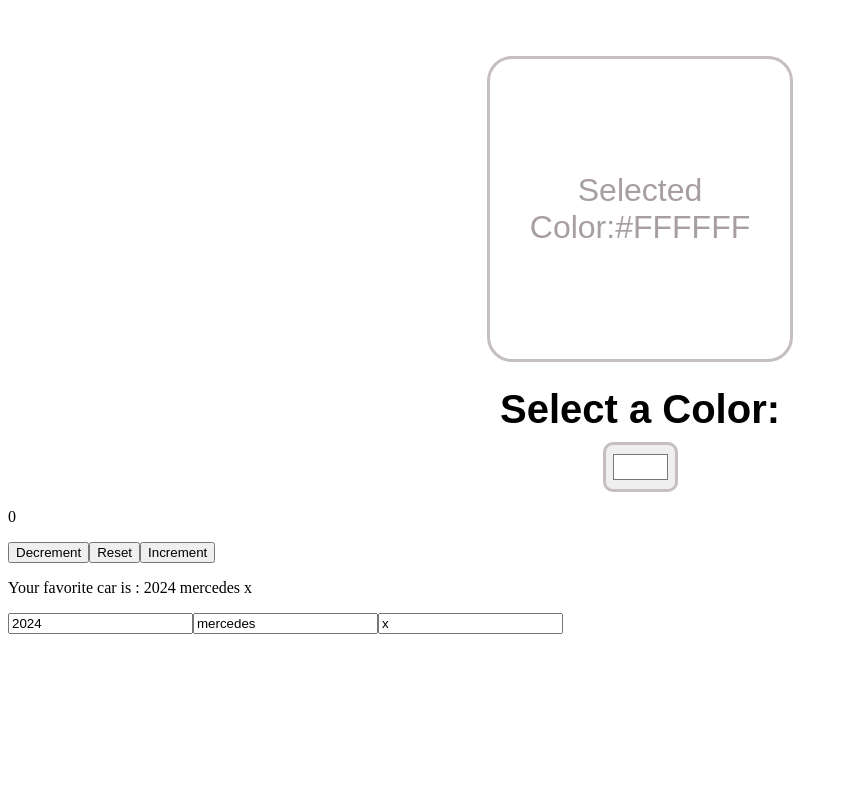
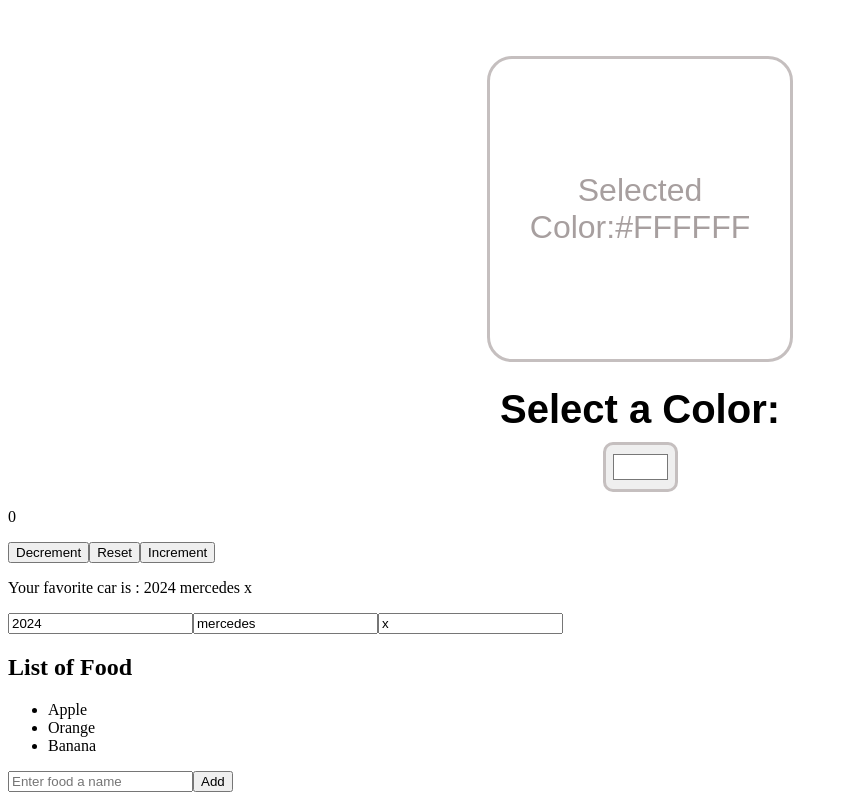
Before and after one commit to MelikeDemiralayy/react-works, a React (Vite) app: page / in a window 1280 px wide. Shown: the part 782-1582 px from the top of the page, without its empty margins (0-848 px from the left). Before the commit the page ends 1424 px from the top, so only its background shows below. Built offline with nearby package versions, Linux system fonts and the light colour scheme.

Commit message:
update array in state

```diff
--- a/src/App.jsx
+++ b/src/App.jsx
@@ -13,6 +13,7 @@ import OnChange from "./onChange"
 import ColorPicker from "./ColorPicker"
 import UpdaterFunction from "./UpdaterFunction"
 import UpdateObjects from "./UpdateObjects"
+import UpdateArrays from "./UpdateArrays"
 
 
 function App() {
@@ -37,6 +38,7 @@ function App() {
     <ColorPicker/>
     <UpdaterFunction/>
     <UpdateObjects/>
+    <UpdateArrays/>
      {/* <Footer/> */}
 
     </>
--- /dev/null
+++ b/src/UpdateArrays.jsx
@@ -0,0 +1,32 @@
+import { element } from 'prop-types';
+import React, {useState} from 'react'
+
+const UpdateArrays = () => {
+    const [foods, setFoods] = useState(["Apple" , "Orange" , "Banana"]);
+
+    function handleAddFood(){
+        const newFood = document.getElementById("foodInput").value;
+        document.getElementById("foodInput").value= "";
+        setFoods(f => [...f, newFood]);
+    }
+
+    function handleRemoveFood(index){
+setFoods(foods.filter((element,i) => i !== index))
+    }
+
+  return (
+    <div>
+        <h2>List of Food</h2>
+        <ul>
+            {foods.map((food,index) => <li key={index} onClick={() => handleRemoveFood(index)}>
+                {food}</li>)}
+        </ul>
+        <input type="text" id='foodInput' placeholder='Enter food a name' />
+
+        <button onClick={handleAddFood}>Add</button>
+
+    </div>
+  )
+}
+
+export default UpdateArrays
```
